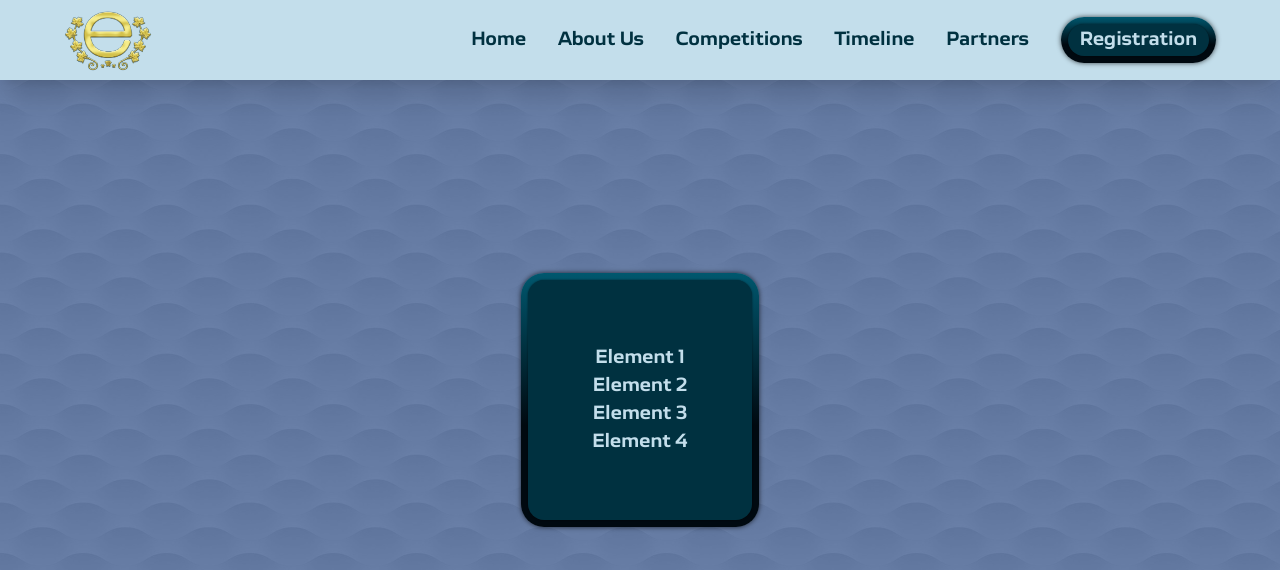
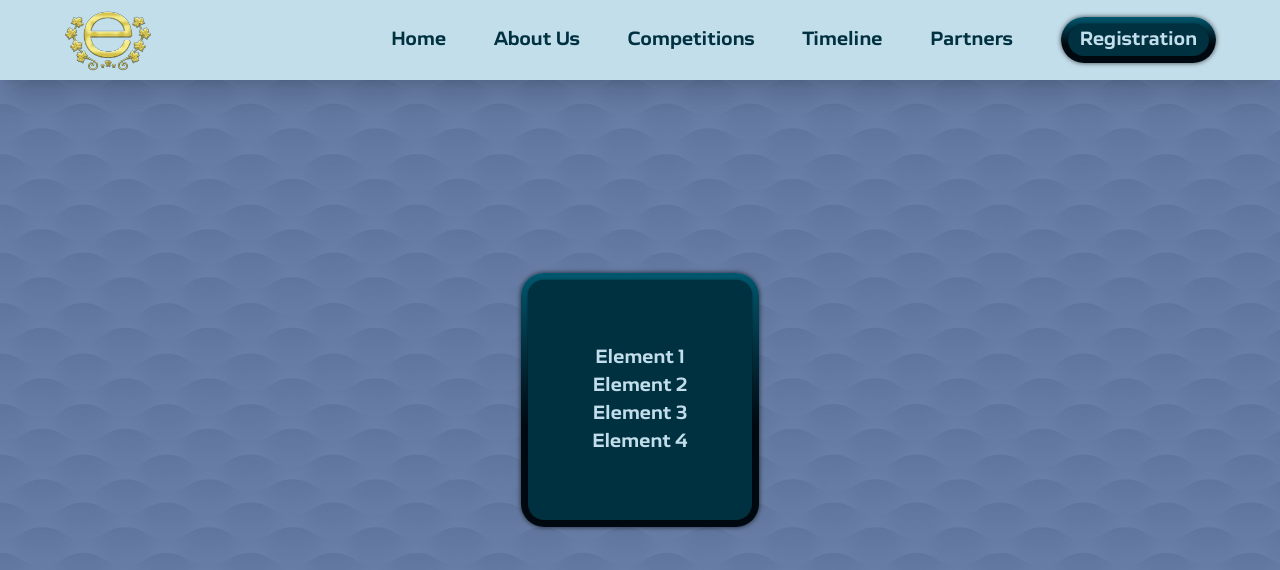
Before and after one commit to absolutepraya/alsa-ecomp, a Next.js app: page / in a window 1280 px wide. Shown: the top 570 px of the page. Built offline with nearby package versions, Linux system fonts and the light colour scheme.

Commit message:
fix: adjust navbar item spacing for improved layout

```diff
--- a/src/components/navbar.jsx
+++ b/src/components/navbar.jsx
@@ -8,7 +8,7 @@
         alt="ALSA English Competition 2025"
         className="h-[88px] w-[88px]"
       />
-      <div className="flex items-center justify-between gap-x-8 text-lg">
+      <div className="flex items-center justify-between gap-x-12 text-lg">
         <a
           href="#"
           className="text-primary"
```
